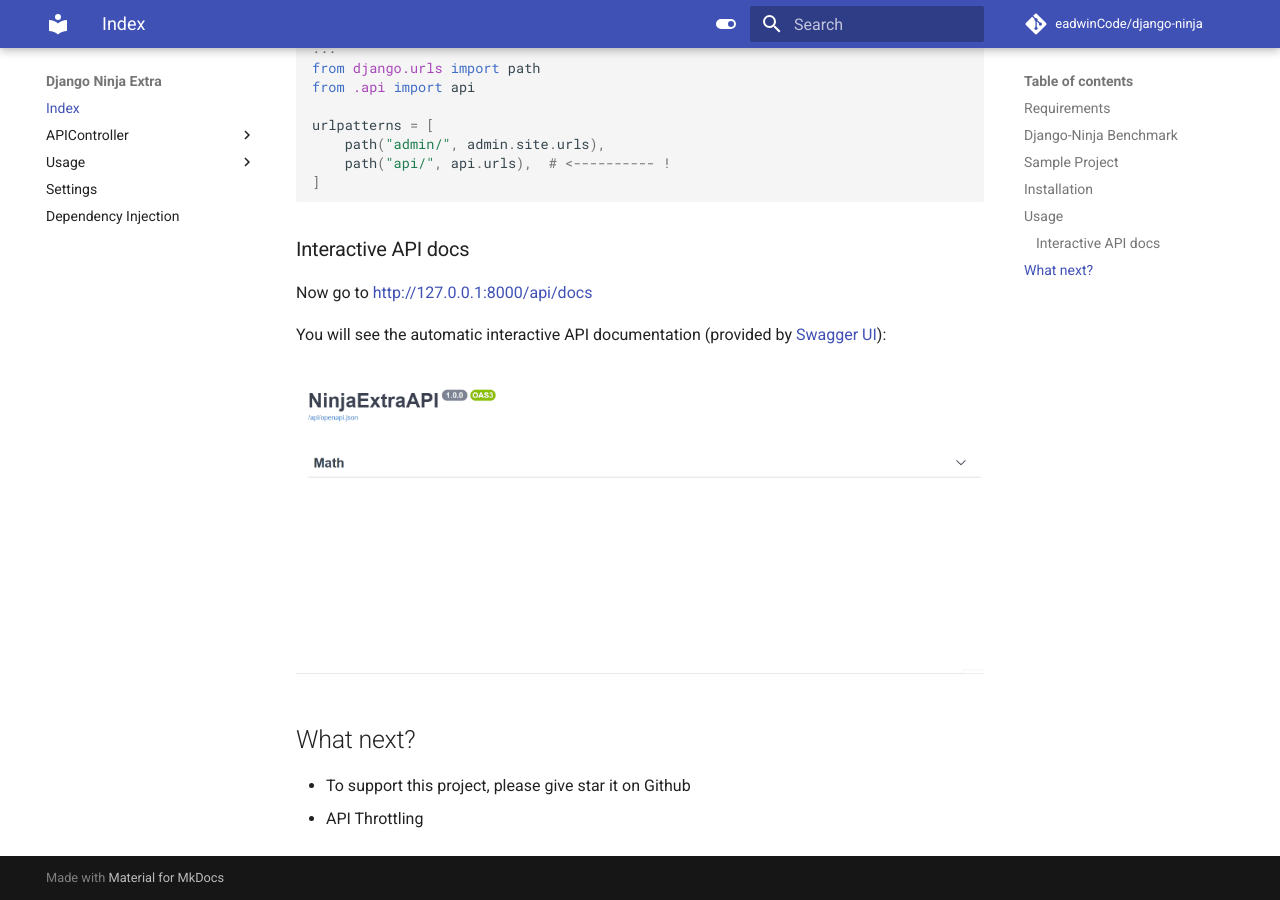
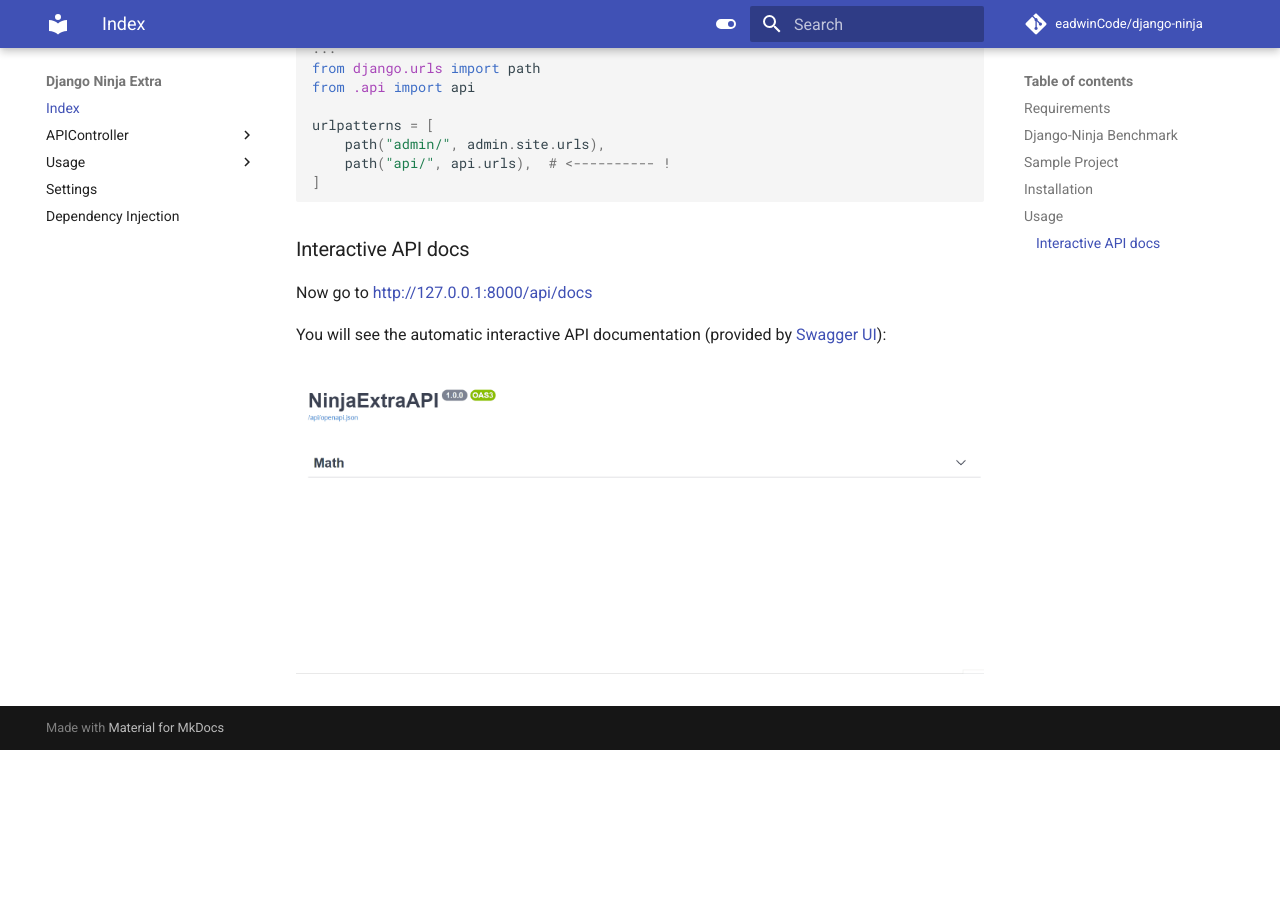
Before and after one commit to eadwinCode/django-ninja-extra, an MkDocs documentation site: the page built from docs/index.md, in a window 1280 px wide and 900 px high, scrolled down 2699 px. Built offline with MkDocs 1.6.1 and Material for MkDocs 9.7.7, drawn with Linux system fonts in a browser that asks for light colours; comment, search, counter and statistics services are not loaded; after the commit the page ends 3449 px from its top, so only the background shows below that.

Commit message:
Update index.md

```diff
--- a/docs/index.md
+++ b/docs/index.md
@@ -116,6 +116,3 @@ Now go to <a href="http://127.0.0.1:8000/api/docs" target="_blank">http://127.0.
 You will see the automatic interactive API documentation (provided by <a href="https://github.com/swagger-api/swagger-ui" target="_blank">Swagger UI</a>):
 
 ![Swagger UI](images/ui_swagger_preview_readme.gif)
-## What next?
-- To support this project, please give star it on Github
-- API Throttling
```
